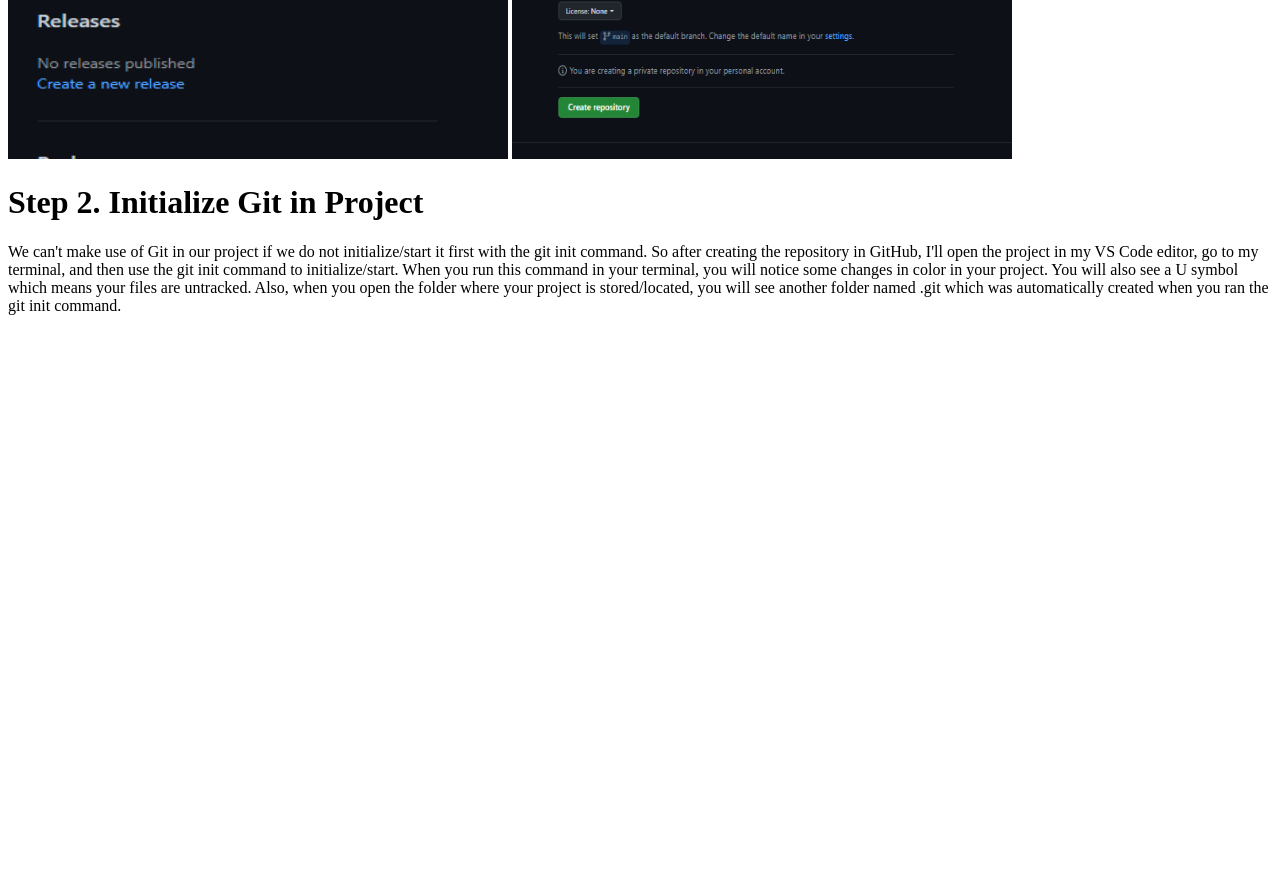
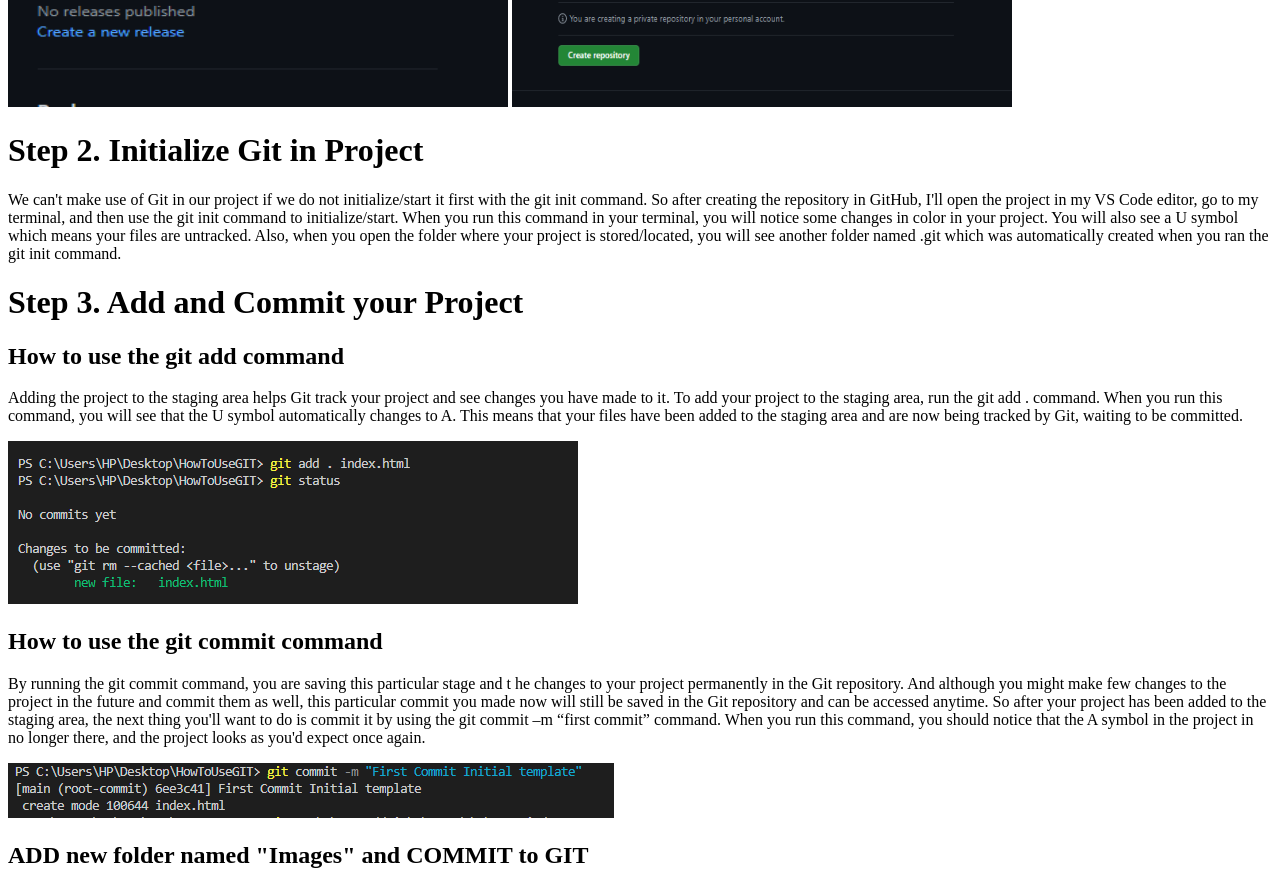
Before and after one commit to pheN0M1nal/git101, a plain HTML site: page index.html in a window 1280 px wide. Shown: the part 831-1717 px from the top of the page. Before the commit the page ends 1162 px from the top, so only its background shows below. Drawn offline with Linux system fonts and the light colour scheme.

Commit message:
Fourth  Commit

```diff
--- a/index.html
+++ b/index.html
@@ -16,7 +16,7 @@
             Push your project to GitHub<br>
             Add and remove a file from a repository</p>
 
-        <br><br>
+
         <h1>Step 1. Create the repository</h1>
         <p>Initially, the repository you create is going to be empty without any code in it. That's okay because you will start adding some files to it soon. This repository will be the central repository for your files, which means that others can access that repository if you give them permission. After creating a repository, you'll copy a version to your local system—that way you can update it from one repo, then transfer those changes to the other.
 
@@ -33,6 +33,23 @@
 
             Also, when you open the folder where your project is stored/located, you will see another folder named .git which was automatically created when you ran the git init command.</p>
 
+        <h1>Step 3. Add and Commit your Project</h1>
+        <h2>How to use the git add command</h2>
+        <p>Adding the project to the staging area helps Git track your project and see changes you have made to it.
+
+            To add your project to the staging area, run the git add . command. When you run this command, you will see that the U symbol automatically changes to A. This means that your files have been added to the staging area and are now being tracked by Git, waiting to be committed.</p>
+        <img src="Images/GitAdd.PNG" alt="Image not Found">
+        <h2>How to use the git commit command</h2>
+        <p>By running the git commit command, you are saving this particular stage and t he changes to your project permanently in the Git repository. And although you might make few changes to the project in the future and commit them as well, this particular commit you made now will still be saved in the Git repository and can be accessed anytime.
+
+            So after your project has been added to the staging area, the next thing you'll want to do is commit it by using the git commit –m “first commit” command.
+
+            When you run this command, you should notice that the A symbol in the project in no longer there, and the project looks as you'd expect once again.</p>
+
+        <img src="Images/GitCommit.PNG" alt="Image not Found">
+
+        <h2>ADD new folder named "Images" and COMMIT to GIT</h2>
+        <img src="Images/AddCommit.PNG" alt="Image not Found">
 
     </body>
 </html>
```
Also changed, not shown: Images/AddCommit.PNG (added), Images/GitAdd.PNG (added), Images/GitCommit.PNG (added).
